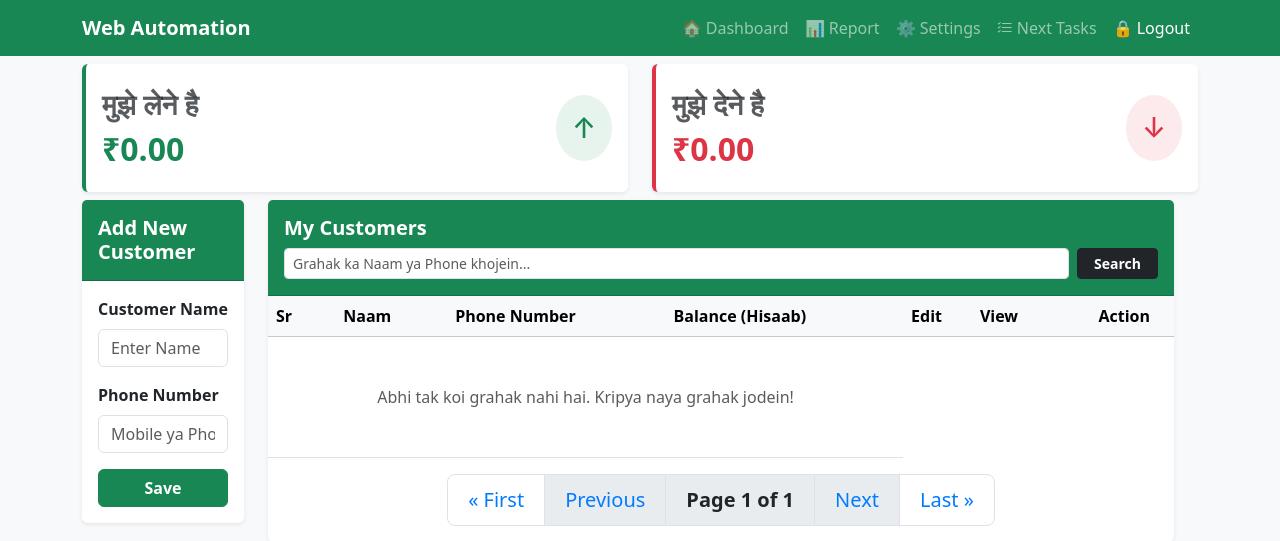
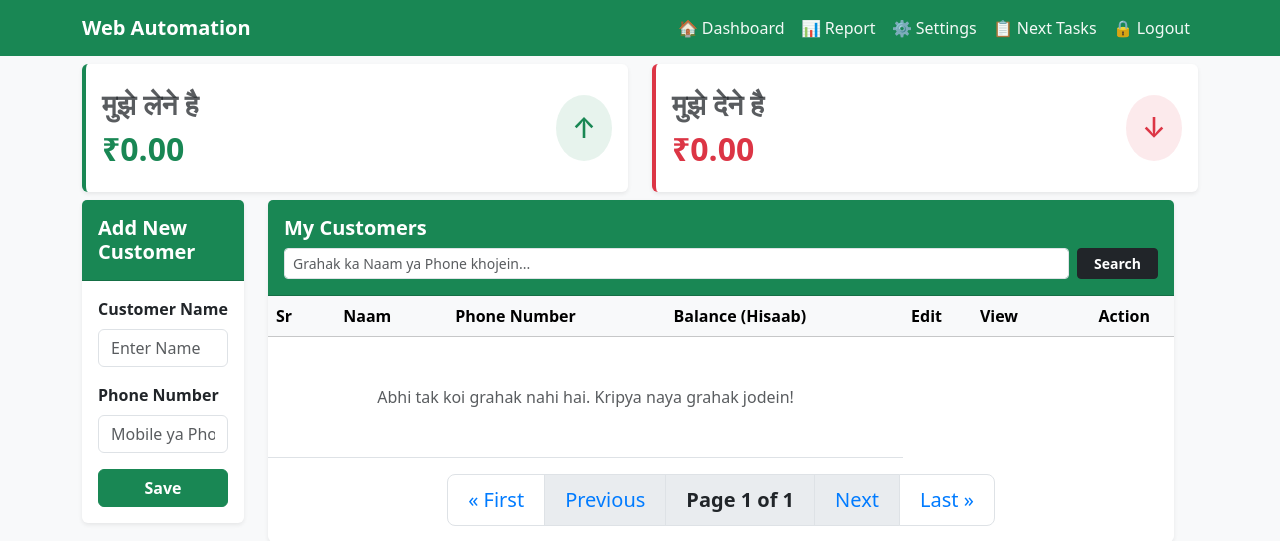
Before and after one commit to Dilip25825/web-automation-with-excel-khata, a Django app: page / in a window 1280 px wide. Shown: the top 541 px of the page. Run offline with Django 5.2, Linux system fonts and the light colour scheme; the visitor is signed in with stand-in values (Sample User, id 1); data that the repository does not hold is empty; some libraries are stand-ins or nearby versions.

Commit message:
Update: Navbar Opicity

```diff
--- a/khata/templates/khata/base.html
+++ b/khata/templates/khata/base.html
@@ -12,7 +12,21 @@
 <link href="https://cdn.jsdelivr.net/npm/bootstrap@5.3.3/dist/css/bootstrap.min.css" rel="stylesheet">
 
 <script src="https://cdn.jsdelivr.net/npm/bootstrap@5.3.3/dist/js/bootstrap.bundle.min.js"></script>
+<style>
+    /* Menu items ko sharp aur dark-on-light theme jaisa dikhane ke liye */
+    .navbar .nav-link {
+        color: rgba(255, 255, 255, 0.95) !important; /* Thoda zyada bright white */
+        font-weight: 500; /* Font ko thoda thick kiya */
+        transition: 0.3s;
+    }
 
+    /* Hover effect par color change */
+    .navbar .nav-link:hover {
+        color: #ffffff !important;
+        background-color: rgba(255, 255, 255, 0.1);
+        border-radius: 5px;
+    }
+</style>
 
 <body class="bg-light">
     <nav class="navbar navbar-expand-lg navbar-dark bg-success text-light">
@@ -38,7 +52,7 @@
                     </li>
                     <li class="nav-item">
                         <a class="nav-link" href="{% url 'task_list' %}">
-                            <i class="bi bi-list-check"></i> Next Tasks
+                             📋 Next Tasks
                         </a>
                     </li>
                     <li class="nav-item">
```
